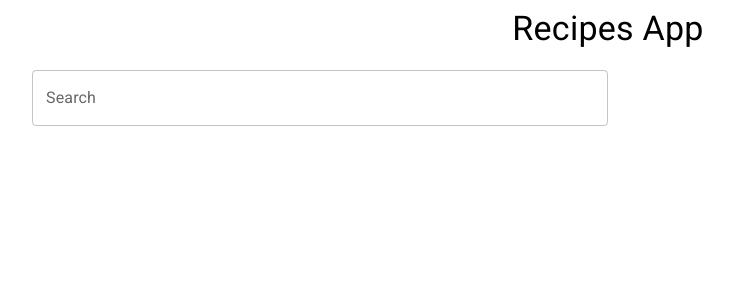
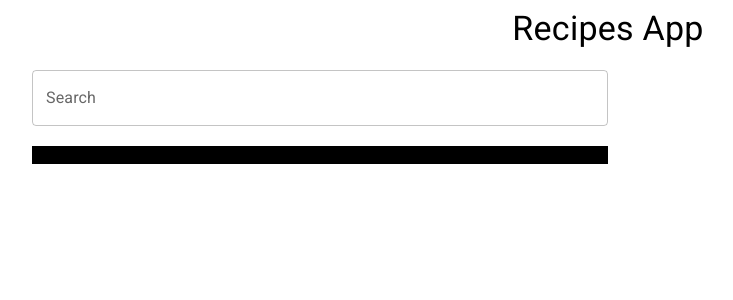
Before and after one commit to JoseLopez01/taller-test, a React (Create React App) app: page / in a window 1280 px wide. Shown: the top 300 px of the page, without its empty margins (32-765 px from the left). Built offline with nearby package versions, Linux system fonts and the light colour scheme.

Commit message:
organized

```diff
--- a/src/App.js
+++ b/src/App.js
@@ -1,8 +1,9 @@
+import Grid from '@mui/material/Grid';
 import Typography from '@mui/material/Typography';
 import Container from '@mui/material/Container';
 import { ThemeProvider, createTheme } from '@mui/material/styles';
 
-import SearchRecipe from './components/SearchRecipe';
+import RecipesForm from './components/RecipesForm';
 
 const theme = createTheme({
   palette: {
@@ -17,7 +18,11 @@ function App() {
         <Typography variant="h4" align="center">
           Recipes App
         </Typography>
-        <SearchRecipe />
+        <Grid container>
+          <Grid item xs={6}>
+            <RecipesForm />
+          </Grid>
+        </Grid>
       </Container>
     </ThemeProvider>
   );
--- /dev/null
+++ b/src/components/RecipesForm.jsx
@@ -0,0 +1,17 @@
+import { useState } from 'react';
+
+import SearchRecipe from './SearchRecipe';
+import RecipesList from './RecipesList';
+
+function RecipesForm() {
+  const [recipes, setRecipes] = useState([]);
+
+  return (
+    <>
+      <SearchRecipe setRecipes={setRecipes} />
+      <RecipesList recipes={recipes} />
+    </>
+  );
+}
+
+export default RecipesForm;
--- /dev/null
+++ b/src/components/RecipesList.jsx
@@ -0,0 +1,16 @@
+import { styled } from '@mui/material/styles';
+
+const Container = styled('div')(() => ({
+  display: 'flex',
+  flexDirection: 'column',
+  alignItems: 'center',
+  marginTop: '20px',
+  width: '100%',
+  backgroundColor: '#000',
+}));
+
+function RecipesList({ recipes }) {
+  return <Container>RecipesList</Container>;
+}
+
+export default RecipesList;
--- a/src/components/SearchRecipe.jsx
+++ b/src/components/SearchRecipe.jsx
@@ -11,12 +11,11 @@ const SearchContainer = styled('div')(() => ({
   flexDirection: 'column',
   alignItems: 'center',
   marginTop: '20px',
-  width: '50%',
+  width: '100%',
 }));
 
-function SearchRecipe() {
+function SearchRecipe({ setRecipes }) {
   const [search, setSearch] = useState('');
-  const [recipes, setRecipes] = useState([]);
 
   const handleChange = (event) => {
     setSearch(event.target.value);
@@ -36,9 +35,7 @@ function SearchRecipe() {
         setRecipes(recipes);
       });
     }
-  }, [search]);
-
-  console.log(recipes);
+  }, [search, setRecipes]);
 
   return (
     <SearchContainer>
--- a/src/helpers/search-recipes.js
+++ b/src/helpers/search-recipes.js
@@ -5,6 +5,8 @@ export default async function searchRecipes(searchTerm) {
     url: 'https://yummly2.p.rapidapi.com/feeds/search',
     params: {
       q: searchTerm,
+      start: 0,
+      maxResult: 10,
     },
     headers: {
       'X-RapidAPI-Host': 'yummly2.p.rapidapi.com',
```
